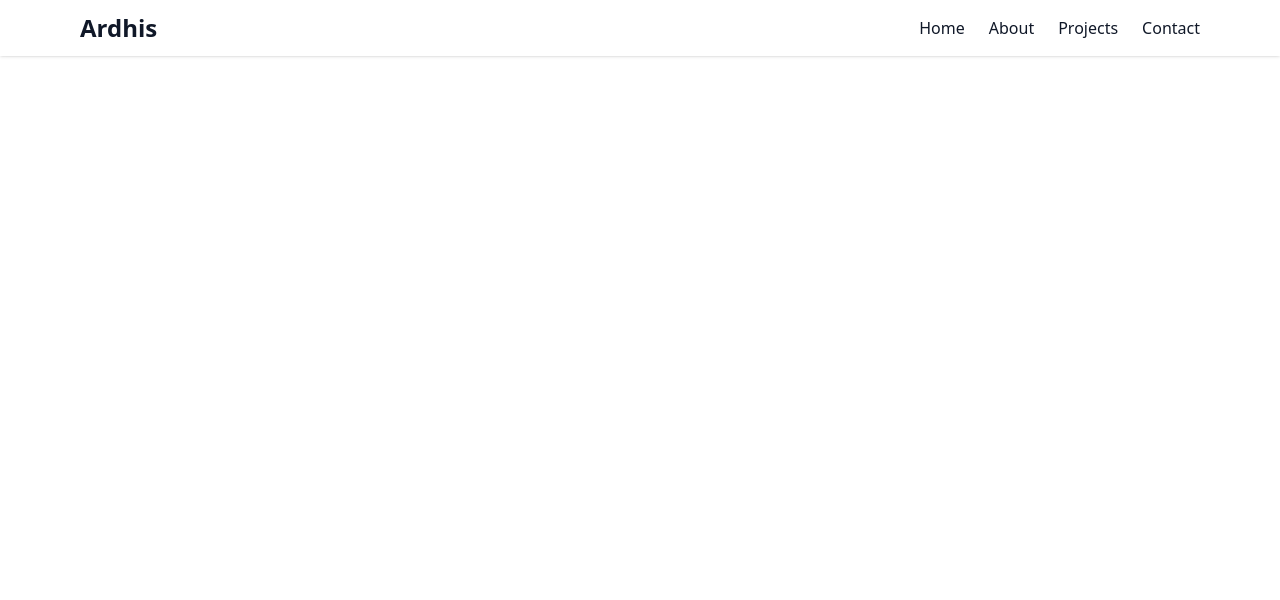
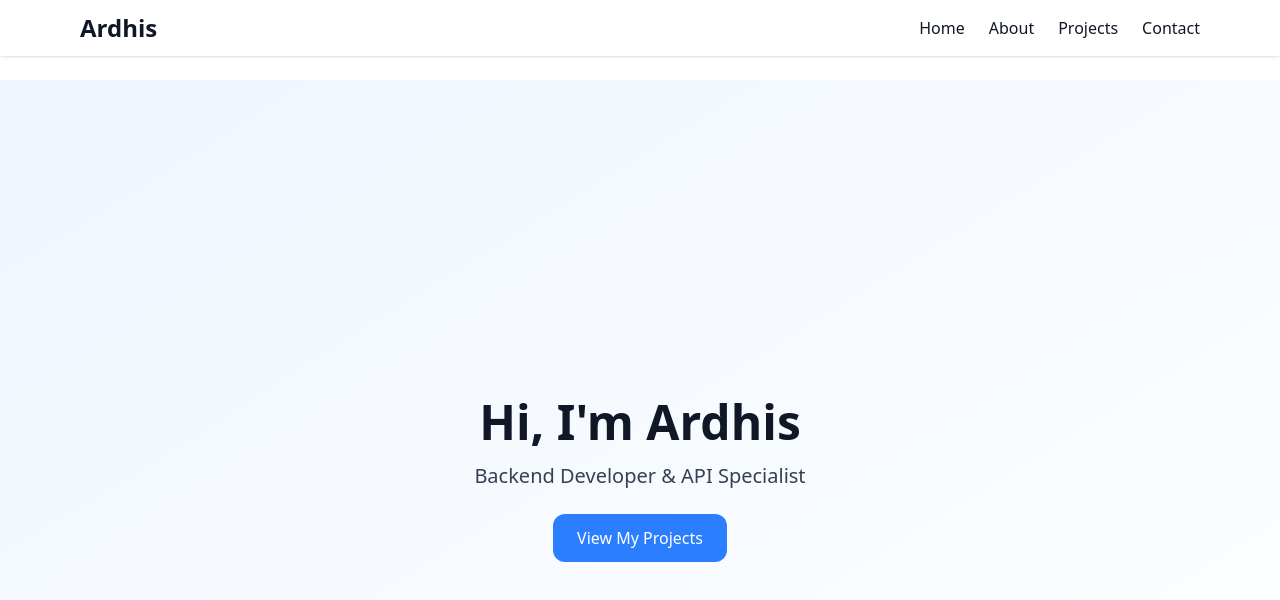
Before and after one commit to ardhisparahita/portfolio, a React (Vite) app: page / in a window 1280 px wide. Shown: the top 600 px of the page. Built offline with nearby package versions, Linux system fonts and the light colour scheme.

Commit message:
feat: add homepage

```diff
--- a/src/App.tsx
+++ b/src/App.tsx
@@ -1,10 +1,15 @@
 import Navbar from "./components/Navbar";
+import Home from "./Pages/HomePage";
 
 function App() {
   return (
     <>
       <div className="font-sans text-gray-900">
         <Navbar />
+
+        <main className="pt-20">
+          <Home />
+        </main>
       </div>
     </>
   );
--- /dev/null
+++ b/src/Pages/HomePage.tsx
@@ -0,0 +1,24 @@
+const Home: React.FC = () => {
+  return (
+    <section
+      id="home"
+      className="min-h-screen flex items-center justify-center bg-linear-to-br from-blue-50 to-white"
+    >
+      <div className="text-center">
+        <h1 className="text-5xl font-bold mb-4">Hi, I'm Ardhis</h1>
+        <p className="text-xl text-gray-700 mb-6">
+          Backend Developer & API Specialist
+        </p>
+
+        <a
+          href="#projects"
+          className="inline-block px-6 py-3 bg-blue-500 text-white rounded-xl hover:bg-blue-600 transition"
+        >
+          View My Projects
+        </a>
+      </div>
+    </section>
+  );
+};
+
+export default Home;
```
